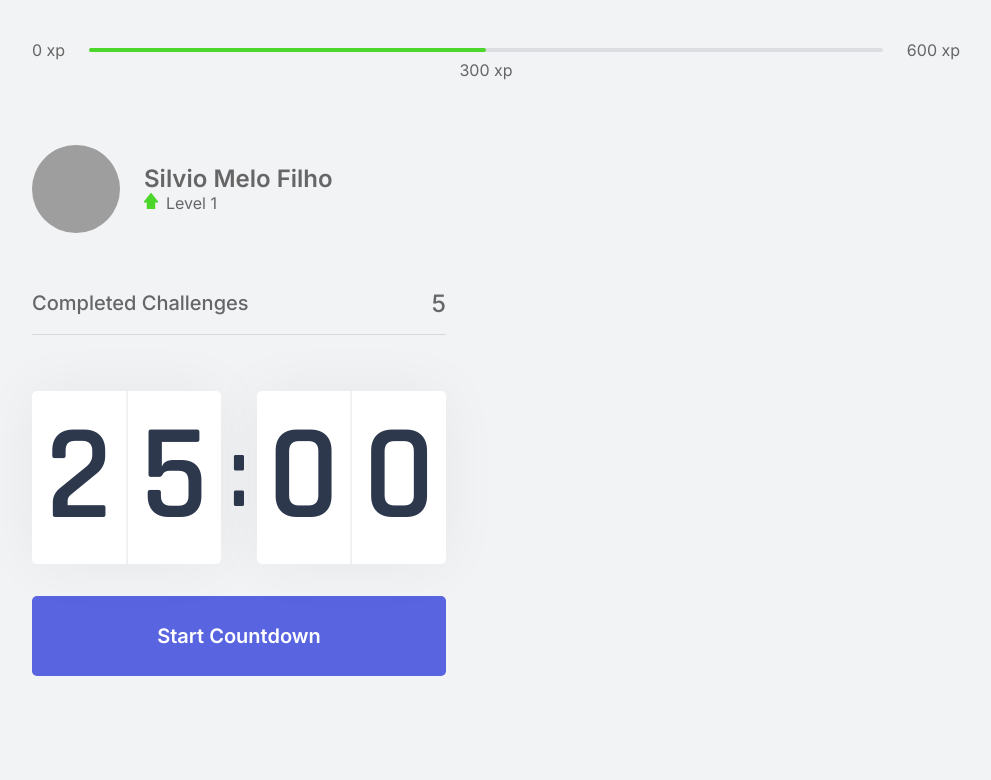
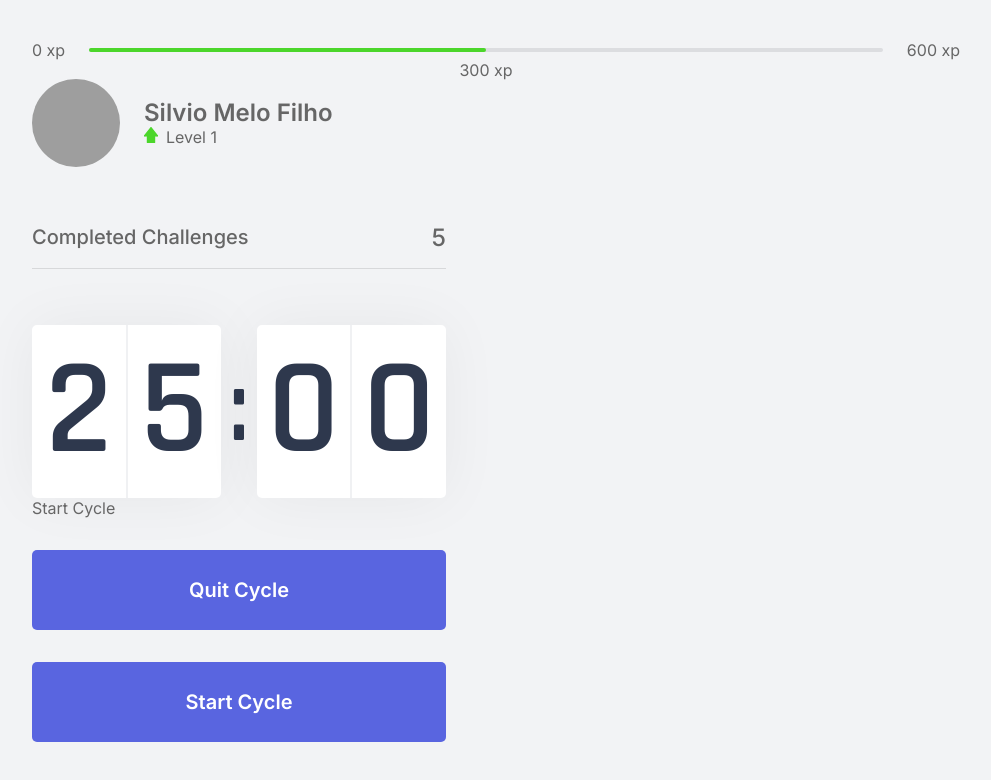
Before and after one commit to smfilho/havabreak-next, a Next.js app: page / in a window 1280 px wide. Shown: the top 780 px of the page, without its empty margins (144-1135 px from the left). Built offline with nearby package versions, Linux system fonts and the light colour scheme; grey boxes are pictures that could not be loaded.

Commit message:
Updated: Countdown component

```diff
--- a/src/components/Countdown.tsx
+++ b/src/components/Countdown.tsx
@@ -3,7 +3,7 @@
 
 export function Countdown() {
   const [time, setTime] = useState(25 * 60)
-  const [active, setActive] = useState(false)
+  const [isActive, setIsActive] = useState(false)
 
   const minutes = Math.floor(time / 60)
   const seconds = time % 60
@@ -14,16 +14,16 @@
   const [secondLeft, secondRight] = String(seconds).padStart(2, '0').split('')
 
   function startCountdown() {
-    setActive(true)
+    setIsActive(true)
   }
 
   useEffect(() => {
-    if (active && time > 0) {
+    if (isActive && time > 0) {
       setTimeout(() => {
         setTime(time - 1)
       }, 1000)
     }
-  }, [active, time])
+  }, [isActive, time])
 
   return (
     <div>
@@ -39,12 +39,23 @@
         </div>
       </div>
 
+      { isActive ? 'Abandond Cycle' : 'Start Cycle' }
+
       <button
         type="button"
         className={styles.countdownButton}
         onClick={startCountdown}
       >
-          Start Countdown
+          Quit Cycle
+      </button>
+
+      <button
+        type="button"
+        className={styles.countdownButton}
+        onClick={startCountdown}
+      >
+
+          Start Cycle
       </button>
     </div>
   )
```
Also changed, not shown: src/pages/_document.tsx (+4 -4 lines).
